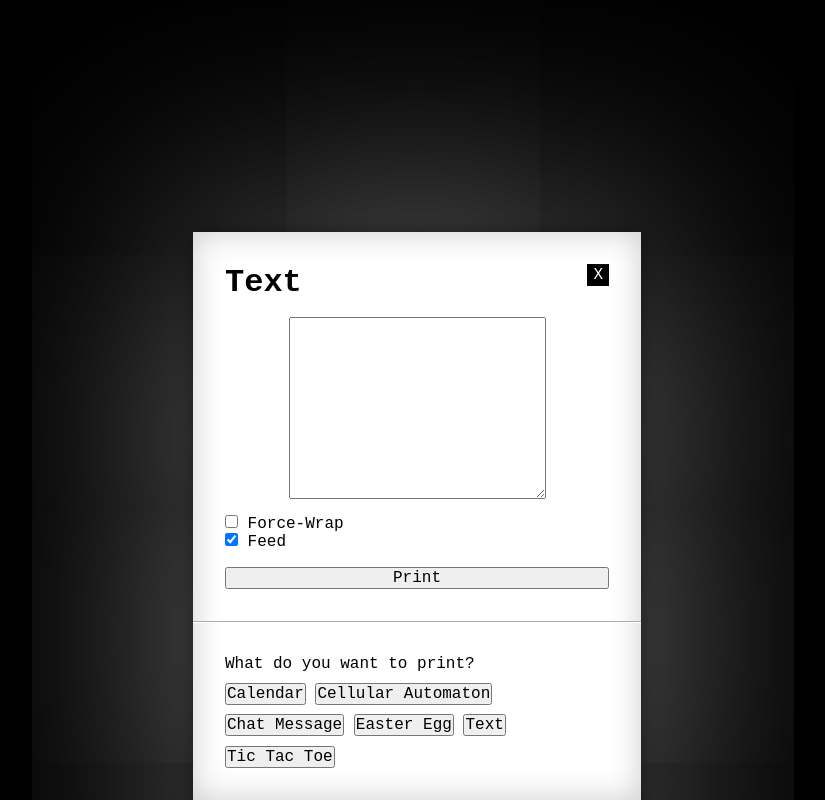
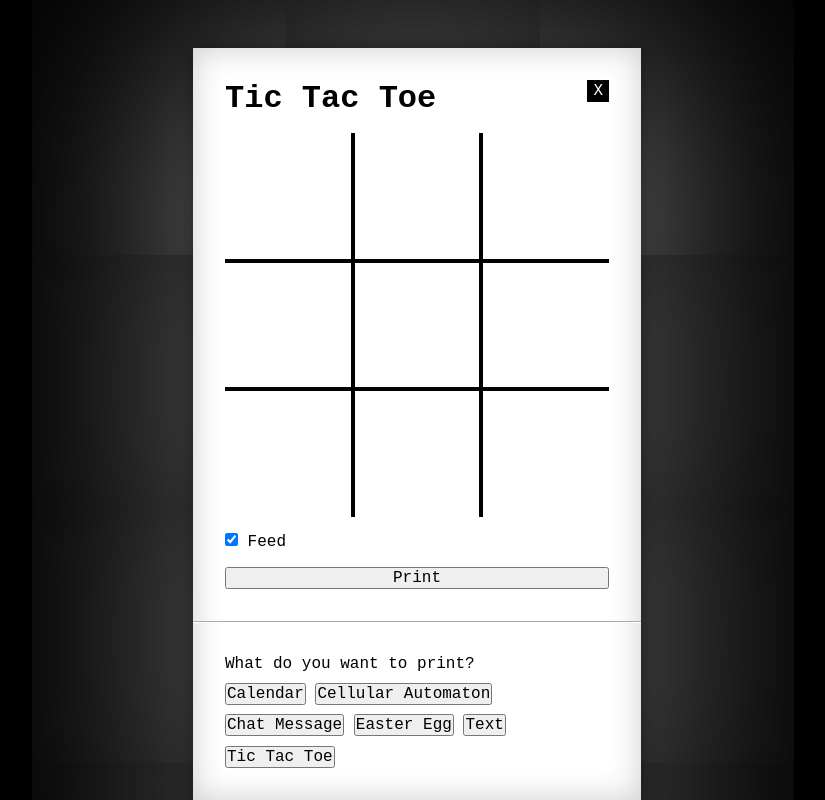
Before and after one commit to Garmelon/showbits, a Vue app in the folder showbits-thermal-printer-ui/: page / in a window 1280 px wide. Both pictures are taken after a click on the button "Tic Tac Toe". Shown: the whole page, without its empty margins (223-1048 px from the left). Built offline with nearby package versions, Linux system fonts and the light colour scheme.

Commit message:
Add tictactoe segment

```diff
--- a/showbits-thermal-printer-ui/src/components/CSegment.vue
+++ b/showbits-thermal-printer-ui/src/components/CSegment.vue
@@ -3,8 +3,9 @@ import { ref } from "vue";
 import CSegmentCalendar from "./CSegmentCalendar.vue";
 import CSegmentEgg from "./CSegmentEgg.vue";
 import CSegmentText from "./CSegmentText.vue";
+import CSegmentTictactoe from "./CSegmentTictactoe.vue";
 
-const mode = ref<"calendar" | "egg" | "text">();
+const mode = ref<"calendar" | "egg" | "text" | "tictactoe">();
 </script>
 
 <template>
@@ -13,6 +14,7 @@ const mode = ref<"calendar" | "egg" | "text">();
     <CSegmentCalendar v-if="mode === 'calendar'" />
     <CSegmentEgg v-if="mode === 'egg'" />
     <CSegmentText v-if="mode === 'text'" />
+    <CSegmentTictactoe v-if="mode === 'tictactoe'" />
     <hr v-if="mode !== undefined" />
     <section>
       <p>What do you want to print?</p>
@@ -22,7 +24,7 @@ const mode = ref<"calendar" | "egg" | "text">();
         <button @click="mode = 'text'">Chat Message</button>
         <button @click="mode = 'egg'">Easter Egg</button>
         <button @click="mode = 'text'">Text</button>
-        <button @click="mode = 'text'">Tic Tac Toe</button>
+        <button @click="mode = 'tictactoe'">Tic Tac Toe</button>
       </div>
     </section>
   </div>
--- /dev/null
+++ b/showbits-thermal-printer-ui/src/components/CSegmentTictactoe.vue
@@ -0,0 +1,40 @@
+<script setup lang="ts">
+import { useApiRequest } from "@/apiRequest";
+import { ref, useTemplateRef } from "vue";
+import CSegmentError from "./CSegmentError.vue";
+
+const { disabled, error, makeRequest } = useApiRequest();
+const form = useTemplateRef<HTMLFormElement>("form");
+
+const feed = ref(true);
+
+function submit() {
+  const data = new URLSearchParams();
+  data.append("feed", String(feed.value));
+  void makeRequest("/api/tictactoe", data);
+}
+</script>
+
+<template>
+  <form ref="form" @submit.prevent="submit">
+    <h2>Tic Tac Toe</h2>
+    <svg viewBox="0 0 384 384">
+      <path
+        stroke="#000"
+        stroke-width="4"
+        d="M128,0V384 M256,0V384 M0,128H384 M0,256H384"
+      />
+    </svg>
+    <label><input v-model="feed" type="checkbox" :disabled /> Feed</label>
+    <button :disabled>Print</button>
+    <CSegmentError :message="error" />
+  </form>
+</template>
+
+<style scoped>
+form {
+  display: flex;
+  flex-direction: column;
+  gap: 16px;
+}
+</style>
```
